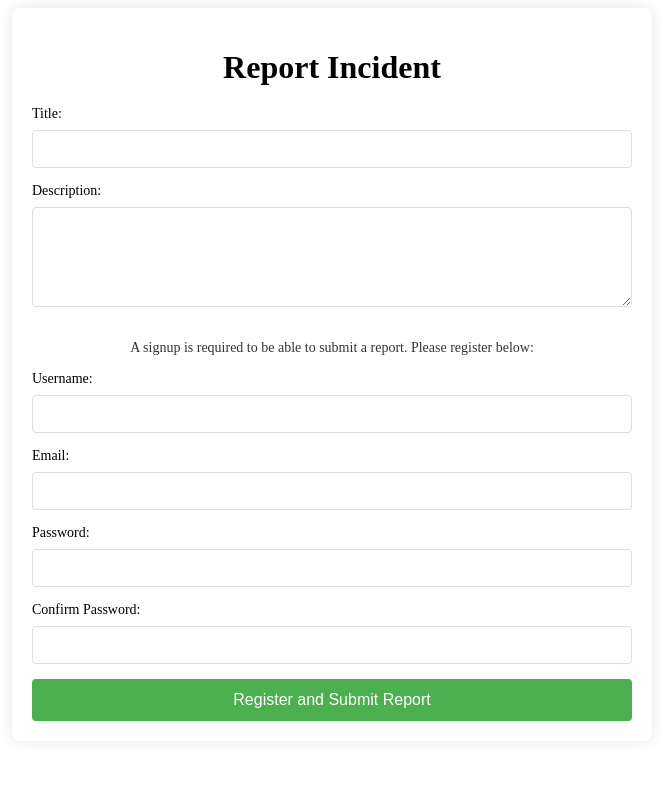
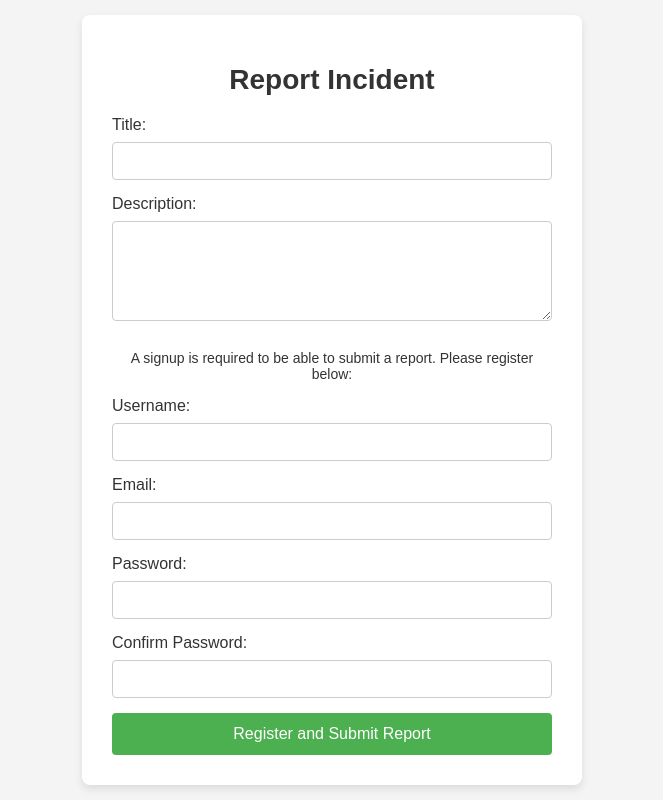
Before and after one commit to toastedpotato271/imsback, a PHP site: page /report_registration.php in a window 1280 px wide. Shown: the whole page, without its empty margins (308-971 px from the left). Run offline with PHP 8.4, Linux system fonts and the light colour scheme.

Commit message:
Update report_registration.css

```diff
--- a/src/css/report_registration.css
+++ b/src/css/report_registration.css
@@ -1,37 +1,50 @@
-/* Container for the whole form */
-.container {
-    max-width: 600px;
-    margin: 0 auto;
-    padding: 20px;
-    background-color: #fff;
-    border-radius: 8px;
-    box-shadow: 0 0 15px rgba(0, 0, 0, 0.1);
+/* General Styling for Forms */
+body {
+    font-family: Arial, sans-serif;
+    background-color: #f4f4f4;
+    color: #333;
+    margin: 0;
+    padding: 0;
+    display: flex;
+    justify-content: center;
+    align-items: center;
+    height: 100vh;
 }
 
-/* General heading styles */
+/* Container for the form */
+.container {
+    background-color: white;
+    padding: 30px;
+    border-radius: 8px;
+    box-shadow: 0 4px 8px rgba(0, 0, 0, 0.1);
+    width: 100%;
+    max-width: 500px;
+    box-sizing: border-box;
+}
+
 h1 {
     text-align: center;
+    font-size: 28px;
     margin-bottom: 20px;
 }
 
-/* Form field styles */
+/* Form input and textarea styles */
 label {
-    font-size: 14px;
+    font-size: 16px;
     margin-bottom: 8px;
     display: block;
 }
 
-input[type="text"], input[type="email"], input[type="password"], textarea {
+input[type="text"], input[type="email"], input[type="password"], textarea, select {
     width: 100%;
     padding: 10px;
     margin-bottom: 15px;
-    border: 1px solid #ddd;
+    border: 1px solid #ccc;
     border-radius: 4px;
     box-sizing: border-box;
     font-size: 14px;
 }
 
-/* Textarea */
 textarea {
     resize: vertical;
     min-height: 100px;
@@ -42,7 +55,7 @@ button[type="submit"] {
     width: 100%;
     padding: 12px;
     background-color: #4CAF50;
-    color: #fff;
+    color: white;
     border: none;
     border-radius: 4px;
     font-size: 16px;
@@ -61,45 +74,24 @@ p {
     margin-bottom: 15px;
 }
 
-/* Styles for the registration section */
-.registration-form {
-    margin-top: 20px;
-    padding: 20px;
-    background-color: #f7f7f7;
-    border-radius: 8px;
-    box-shadow: 0 0 10px rgba(0, 0, 0, 0.1);
-}
-
-.registration-form label {
-    font-weight: bold;
-}
-
-/* Adjust the width of the registration input fields */
-.registration-form input[type="email"], .registration-form input[type="password"], .registration-form input[type="text"] {
-    width: calc(100% - 20px); /* Full width minus padding */
-}
-
-/* Add spacing between fields */
-.registration-form input, .registration-form button {
-    margin-bottom: 15px;
-}
-
-/* Make sure the registration button has a consistent width with the report button */
-.registration-form button {
-    width: 100%;
+/* Form field spacing */
+form {
+    display: flex;
+    flex-direction: column;
 }
 
 /* Responsive Design: Ensure form fields are appropriately spaced on smaller screens */
 @media (max-width: 768px) {
     .container {
-        padding: 15px;
+        padding: 20px;
+        width: 90%;
     }
 
-    .registration-form input[type="text"], .registration-form input[type="email"], .registration-form input[type="password"], .registration-form textarea {
-        padding: 12px;
+    h1 {
+        font-size: 24px;
     }
 
-    .registration-form button {
-        padding: 12px;
+    button {
+        padding: 10px;
     }
 }
```
